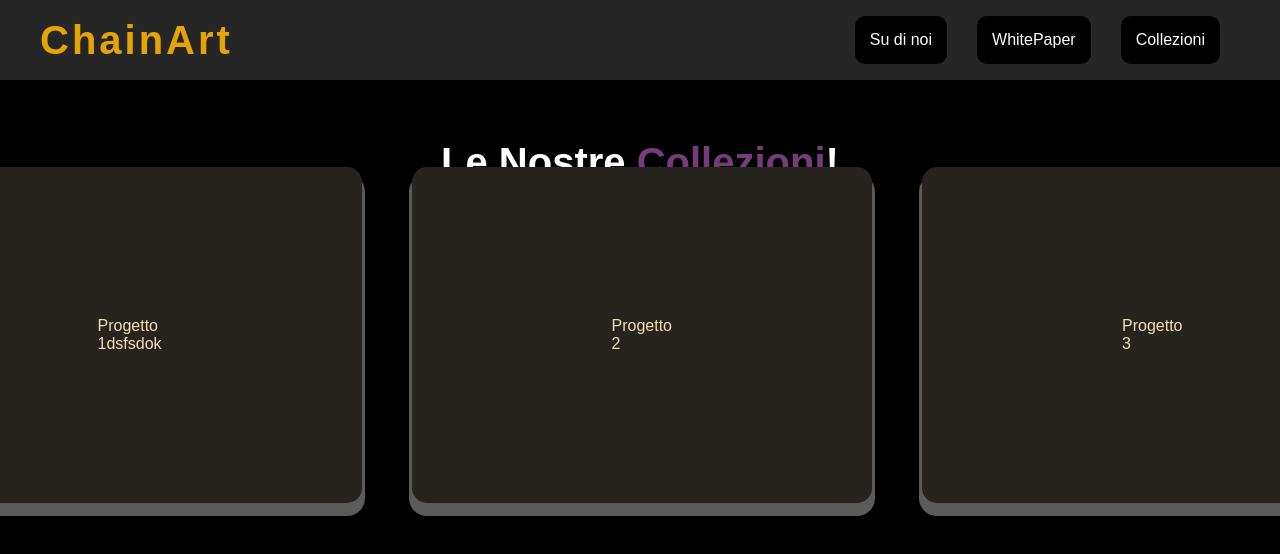
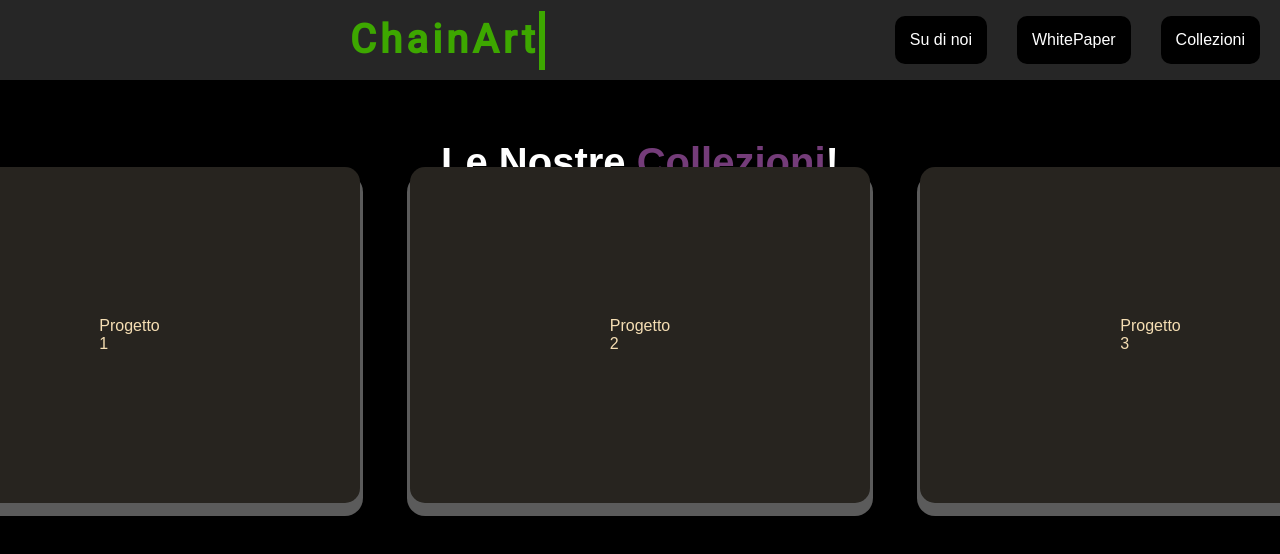
Before and after one commit to apfeet/ChainArt, a plain HTML site: page ChainArt/inex.html in a window 1280 px wide. Shown: the top 554 px of the page. Drawn offline with Linux system fonts and the light colour scheme.

Commit message:
Mod. to the title

```diff
--- a/ChainArt/inex.html
+++ b/ChainArt/inex.html
@@ -5,6 +5,9 @@
     <meta http-equiv="X-UA-Compatible" content="IE=edge">
     <meta name="viewport" content="width=device-width, initial-scale=1.0">
     <link rel="stylesheet" href="/style/style.css">
+    <link rel="preconnect" href="https://fonts.googleapis.com">
+    <link rel="preconnect" href="https://fonts.gstatic.com" crossorigin>
+    <link href="https://fonts.googleapis.com/css2?family=Heebo:wght@500&display=swap" rel="stylesheet">
     <title>ChainArt</title>
 </head>
 <body>
@@ -22,7 +25,7 @@
     <div class="card-title">Le Nostre <strong style="color: rgb(116, 60, 121);">Collezioni</strong>!</div>
     <div class="card">
         <div class="card-container">
-            <div class="card-container-cards">Progetto 1dsfsdok</div>
+            <div class="card-container-cards">Progetto 1</div>
             <div class="card-container-cards">Progetto 2</div>
             <div class="card-container-cards">Progetto 3</div>
         </div>
--- a/ChainArt/style/style.css
+++ b/ChainArt/style/style.css
@@ -17,7 +17,7 @@ body{background-color: rgb(0, 0, 0);}
     box-shadow: 0 3px 30px 0 #000;
 }
 .nav-container{
-    width: 1200px;
+    width: 1300px;
     display: flex;
     justify-content: space-between;
     text-align: center;
@@ -25,12 +25,37 @@ body{background-color: rgb(0, 0, 0);}
 }
 .nav-container-logo{
     font-size: 40px;
-    color: rgb(230, 163, 6);
+    color: rgb(61, 167, 0);
     align-items: center;
     text-align: center;
     justify-content: center;
-    letter-spacing: 3px;
+
+    letter-spacing: 2px;
+    font-family: 'Heebo', sans-serif;
+    overflow: hidden; /* Ensures the content is not revealed until the animation */
+    border-right: .15em solid rgb(38, 38, 38); /* The typwriter cursor */
+    white-space: nowrap; /* Keeps the content on a single line */
+    margin: 0 auto; /* Gives that scrolling effect as the typing happens */
+    letter-spacing: .10em; /* Adjust as needed */
+    animation:
+    typing 3.5s steps(40, end),
+    blink-caret .75s step-end infinite;
 }
+
+/* The typing effect */
+    @keyframes typing {
+    from { width: 0 }
+    to { width: 100% }
+}
+
+/* The typewriter cursor effect */
+    @keyframes blink-caret {
+
+  from, to { border-color: transparent }
+  50% { border-color:rgb(61, 167, 0) }
+}
+
+
 .nav-container-button{
     display: flex;
     gap: 30px;
```
